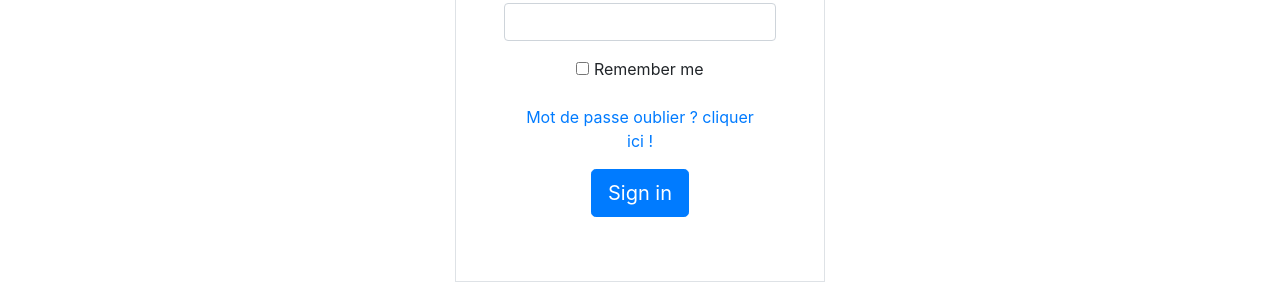
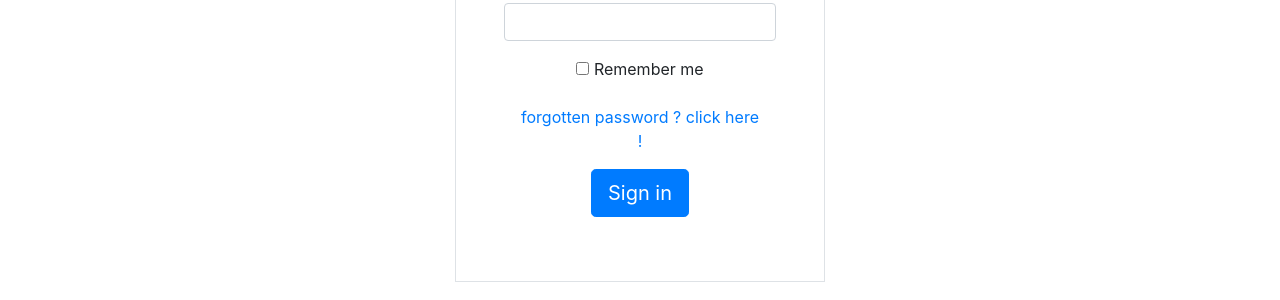
Before and after one commit to bangix28/snowtricks, a Symfony app: template templates/security/login.html.twig in a window 1280 px wide. Shown: the part 416-716 px from the top of the page. Run offline with Twig, Linux system fonts and the light colour scheme; the template is opened without the code that fills it, so the values that code supplies are empty; some libraries are stand-ins or nearby versions.

Commit message:
Change the language

```diff
--- a/templates/security/login.html.twig
+++ b/templates/security/login.html.twig
@@ -36,7 +36,7 @@
         </div>
         <div class="col-12">
             <a href="{{ url('security_forgot_password') }}">
-                <p>Mot de passe oublier ? cliquer ici !</p>
+                <p>forgotten password ? click here !</p>
             </a>
         </div>
 
```
